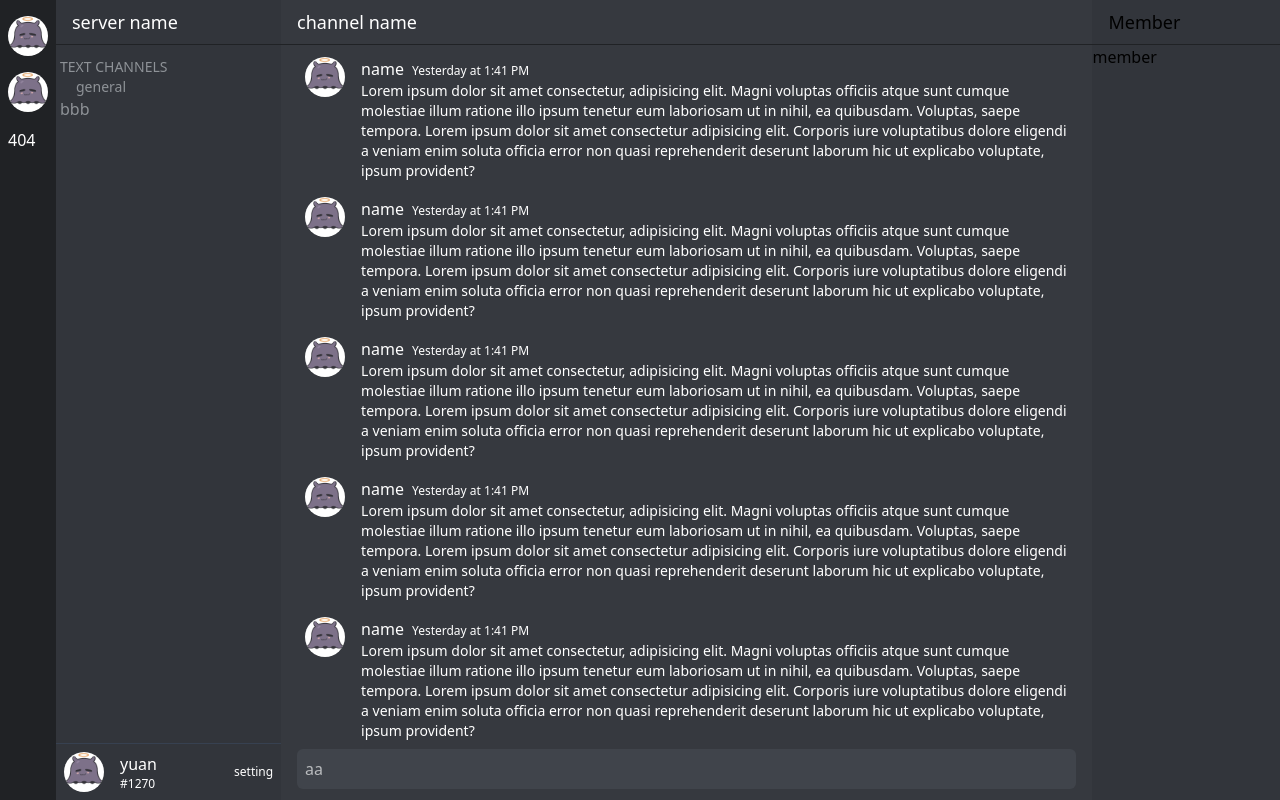
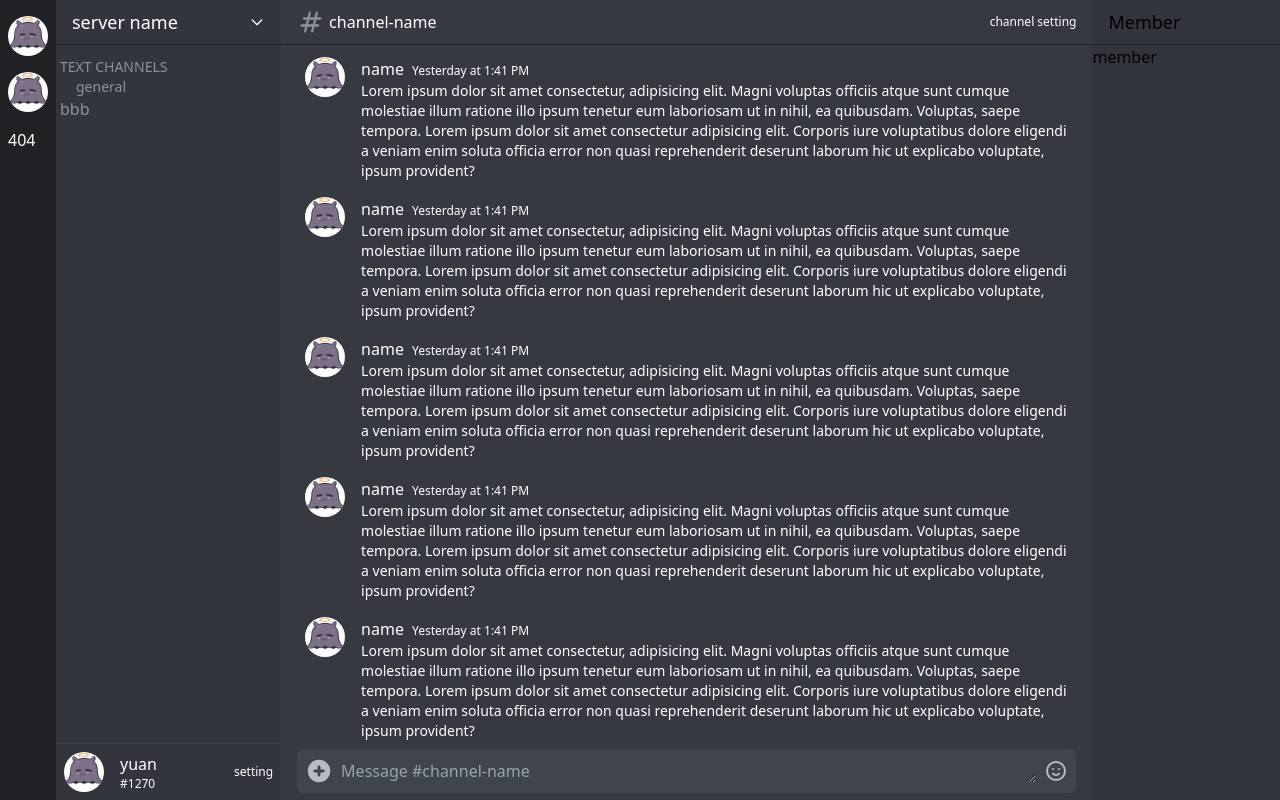
Before and after one commit to yuandahanif/discord-theme-portfolio, a React (Create React App) app: page / in a window 1280 px wide. Built offline with nearby package versions, Linux system fonts and the light colour scheme.

Commit message:
add messageInput component

```diff
--- /dev/null
+++ b/src/components/message/messageInput.tsx
@@ -0,0 +1,53 @@
+interface Props {}
+
+const MessageInput = ({}: Props) => {
+  return (
+    <>
+      <div className="">
+        <div className="flex items-center gap-x-2 bg-[#40444B] p-2 rounded-md mx-4 text-dc-text-light">
+          <div className="hover:text-white duration-150">
+            <svg
+              xmlns="http://www.w3.org/2000/svg"
+              className="h-7 w-7"
+              viewBox="0 0 20 20"
+              fill="currentColor"
+            >
+              <path
+                fillRule="evenodd"
+                d="M10 18a8 8 0 100-16 8 8 0 000 16zm1-11a1 1 0 10-2 0v2H7a1 1 0 100 2h2v2a1 1 0 102 0v-2h2a1 1 0 100-2h-2V7z"
+                clipRule="evenodd"
+              />
+            </svg>
+          </div>
+
+          <div className="grow flex h-full">
+            <textarea
+              className="w-full bg-transparent focus:outline-none"
+              rows={1}
+              placeholder="Message #channel-name"
+            ></textarea>
+          </div>
+
+          <div className="hover:text-white duration-150">
+            <svg
+              xmlns="http://www.w3.org/2000/svg"
+              className="h-6 w-6"
+              fill="none"
+              viewBox="0 0 24 24"
+              stroke="currentColor"
+            >
+              <path
+                strokeLinecap="round"
+                strokeLinejoin="round"
+                strokeWidth={2}
+                d="M14.828 14.828a4 4 0 01-5.656 0M9 10h.01M15 10h.01M21 12a9 9 0 11-18 0 9 9 0 0118 0z"
+              />
+            </svg>
+          </div>
+        </div>
+      </div>
+    </>
+  );
+};
+
+export default MessageInput;
--- a/src/layouts/dmLayout.tsx
+++ b/src/layouts/dmLayout.tsx
@@ -1,3 +1,5 @@
+import MessageInput from "components/message/messageInput";
+import ProfileBar from "components/profile/profileBar";
 import { Link } from "react-router-dom";
 import avatar from "../assets/images/taco.png";
 
@@ -27,26 +29,7 @@ const DmLayout = () => {
           </ul>
         </div>
 
-        <div className="mt-auto flex p-2 border-t border-gray-700">
-          <div className="mr-4">
-            <div className="w-10 h-10 bg-white rounded-full overflow-hidden">
-              <img
-                src={avatar}
-                alt="profile"
-                className="w-full h-auto object-cover"
-              />
-            </div>
-          </div>
-
-          <div className="flex w-full">
-            <div className="flex flex-col">
-              <span className="mr-2">yuan</span>
-              <span className="text-xs">#1270</span>
-            </div>
-
-            <div className="ml-auto">icon</div>
-          </div>
-        </div>
+        <ProfileBar id={1270} name="yuan" />
       </aside>
 
       <div className="grow h-full bg-dc-black-100 overflow-y-hidden">
@@ -88,9 +71,7 @@ const DmLayout = () => {
           })}
         </div>
 
-        <div>
-          <div className="bg-[#40444B] p-2 rounded-md mx-4 text-dc-text-light">aa</div>
-        </div>
+        <MessageInput />
       </div>
     </div>
   );
--- a/src/layouts/serverLayout.tsx
+++ b/src/layouts/serverLayout.tsx
@@ -1,3 +1,4 @@
+import MessageInput from "components/message/messageInput";
 import ProfileBar from "components/profile/profileBar";
 import { Link } from "react-router-dom";
 import avatar from "../assets/images/taco.png";
@@ -6,8 +7,22 @@ const ServerLayout = () => {
   return (
     <div className="flex h-screen">
       <aside className="w-96 bg-dc-black-600 h-full text-white flex flex-col">
-        <header className="px-4 py-2 text-lg border-b border-dc-black-700">
-          server name
+        <header className="flex justify-between items-center px-4 py-2 text-lg border-b border-dc-black-700">
+          <span>server name</span>
+          <svg
+            xmlns="http://www.w3.org/2000/svg"
+            className="h-4 w-4"
+            fill="none"
+            viewBox="0 0 24 24"
+            stroke="currentColor"
+          >
+            <path
+              strokeLinecap="round"
+              strokeLinejoin="round"
+              strokeWidth={2}
+              d="M19 9l-7 7-7-7"
+            />
+          </svg>
         </header>
 
         <div className="px-1 pt-3 text-dc-text-base">
@@ -32,8 +47,28 @@ const ServerLayout = () => {
       </aside>
 
       <div className="grow h-full bg-dc-black-100 overflow-y-hidden">
-        <header className="px-4 py-2 text-lg border-b border-dc-black-700 text-white">
-          channel name
+        <header className="flex gap-x-1 items-center px-4 py-2 text-lg border-b border-dc-black-700 text-white">
+          <svg
+            xmlns="http://www.w3.org/2000/svg"
+            className="h-7 w-7 text-dc-text-base"
+            fill="none"
+            viewBox="0 0 24 24"
+            stroke="currentColor"
+          >
+            <path
+              strokeLinecap="round"
+              strokeLinejoin="round"
+              strokeWidth={2}
+              d="M7 20l4-16m2 16l4-16M6 9h14M4 15h14"
+            />
+          </svg>
+          <span className="text-white text-base">channel-name</span>
+
+          <div className="ml-auto flex items-center">
+            <span className="text-xs hover:text-gray-400 cursor-default duration-300">
+              channel setting
+            </span>
+          </div>
         </header>
 
         <div className="flex flex-col h-[87%] mx-4 my-1 text-white overflow-y-auto scroll-thin">
@@ -74,11 +109,7 @@ const ServerLayout = () => {
           })}
         </div>
 
-        <div className="">
-          <div className="bg-[#40444B] p-2 rounded-md mx-4 text-dc-text-light">
-            aa
-          </div>
-        </div>
+        <MessageInput />
       </div>
 
       <div className="w-80 bg-dc-black-600">
```
